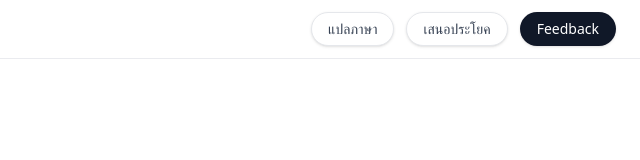
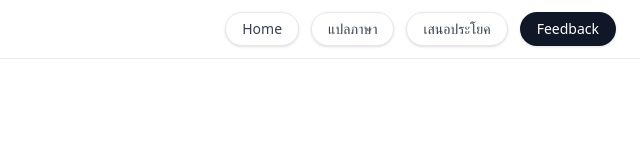
Before and after one commit to Sarunwit00/ProjectED, a React (Vite) app: page / in a window 1280 px wide. Shown: the top 160 px of the page, without its empty margins (640-1280 px from the left). Built offline with nearby package versions, Linux system fonts and the light colour scheme.

Commit message:
Create Home

```diff
--- a/src/components/Navbar.jsx
+++ b/src/components/Navbar.jsx
@@ -5,6 +5,9 @@ export default function Navbar() {
         <header className="sticky top-0 z-50 w-full border-b border-gray-200/80 bg-white/70 backdrop-blur">
             <nav className="flex w-full items-center justify-end px-6 py-3">
                 <div className="flex items-center gap-2 sm:gap-3">
+                     <button className="rounded-full border border-gray-200 bg-white px-3 py-1.5 text-sm font-medium text-gray-700 shadow-sm transition hover:-translate-y-0.5 hover:shadow-md focus:outline-none focus:ring-2 focus:ring-black/10 sm:px-4">
+                        Home
+                    </button>
                     <button className="rounded-full border border-gray-200 bg-white px-3 py-1.5 text-sm font-medium text-gray-700 shadow-sm transition hover:-translate-y-0.5 hover:shadow-md focus:outline-none focus:ring-2 focus:ring-black/10 sm:px-4">
                         แปลภาษา
                     </button>
```
